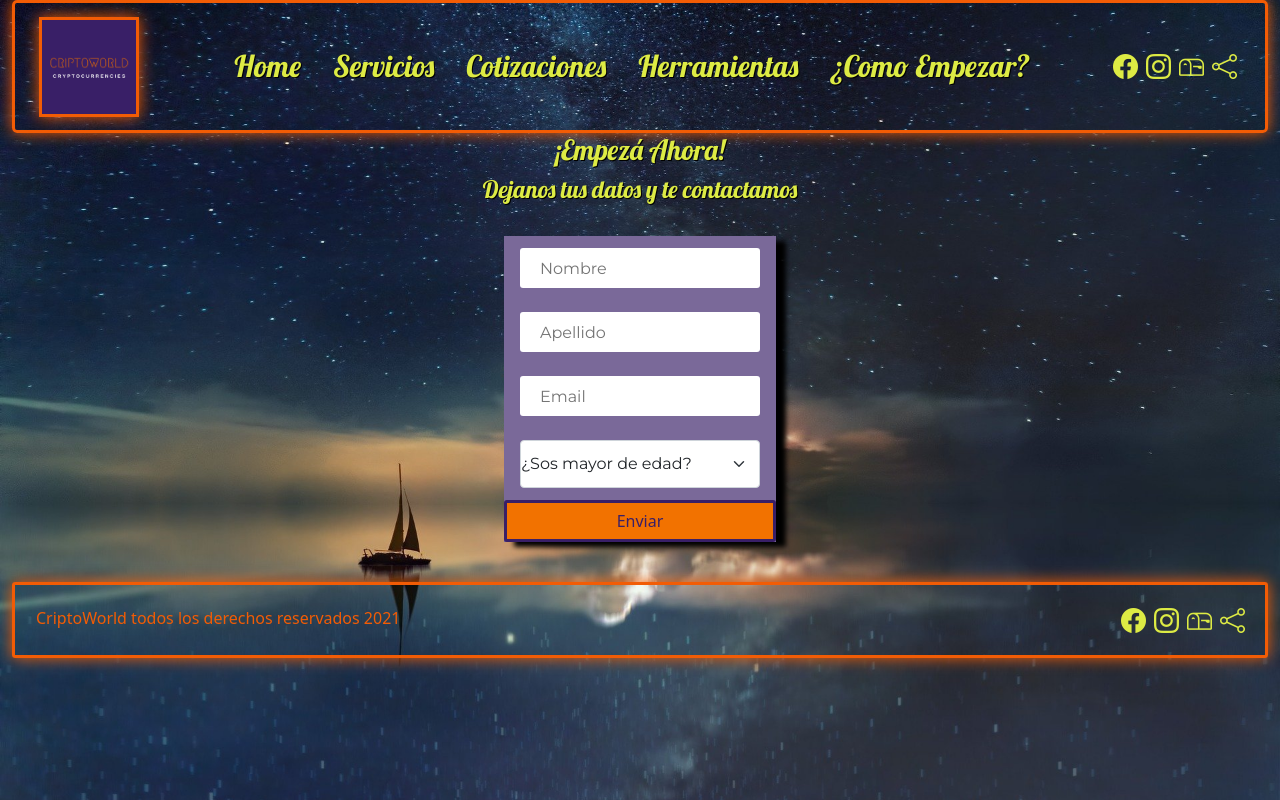
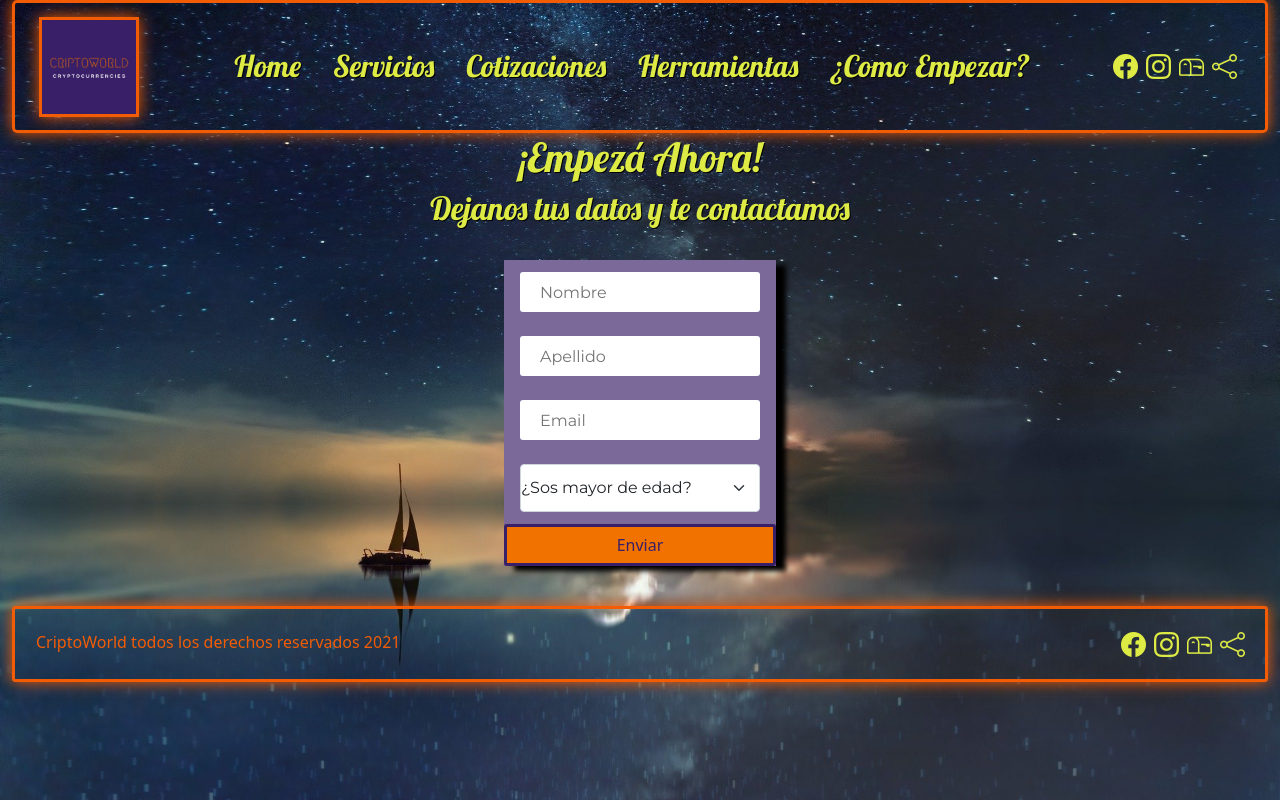
Before and after one commit to LuchoCassani/criptoworld2.0, a website: page secciones/comoEmpezar.html in a window 1280 px wide. Drawn offline with nearby package versions, Linux system fonts and the light colour scheme.

Commit message:
actualizacion

```diff
--- a/secciones/comoEmpezar.html
+++ b/secciones/comoEmpezar.html
@@ -69,8 +69,8 @@
       <!--formulario de contacto-->
       <main class="contacto">
             <section class=" titulo2 container-fluid ">
-              <h3 class="titulos_contacto d-flex justify-content-center" data-aos="zoom-out" data-aos-duration="1500">¡Empezá Ahora!</h3>
-              <h4 class="titulos_contacto d-flex justify-content-center" data-aos="zoom-out" data-aos-duration="1500">Dejanos tus datos y te contactamos</h4>
+              <h1 class="titulos_contacto d-flex justify-content-center" data-aos="zoom-out" data-aos-duration="1500">¡Empezá Ahora!</h1>
+              <h2 class="titulos_contacto d-flex justify-content-center" data-aos="zoom-out" data-aos-duration="1500">Dejanos tus datos y te contactamos</h2>
             </section>
             <section id="signup" class="bk p-80 container">
               <div class="signup-form container d-flex justify-content-center">
```
Also changed, not shown: index.html (+1 -1 lines).
